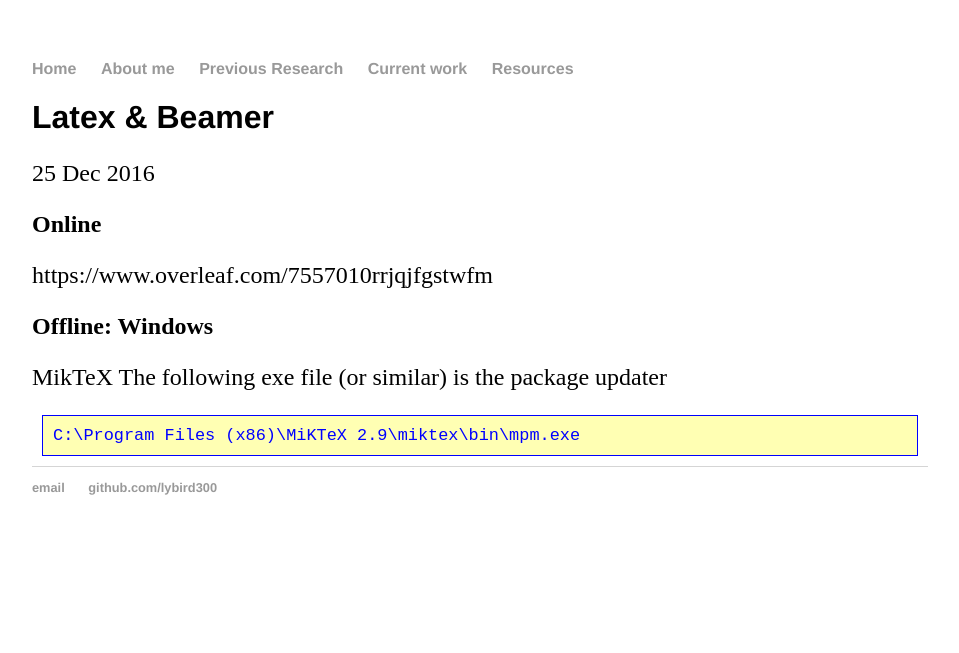
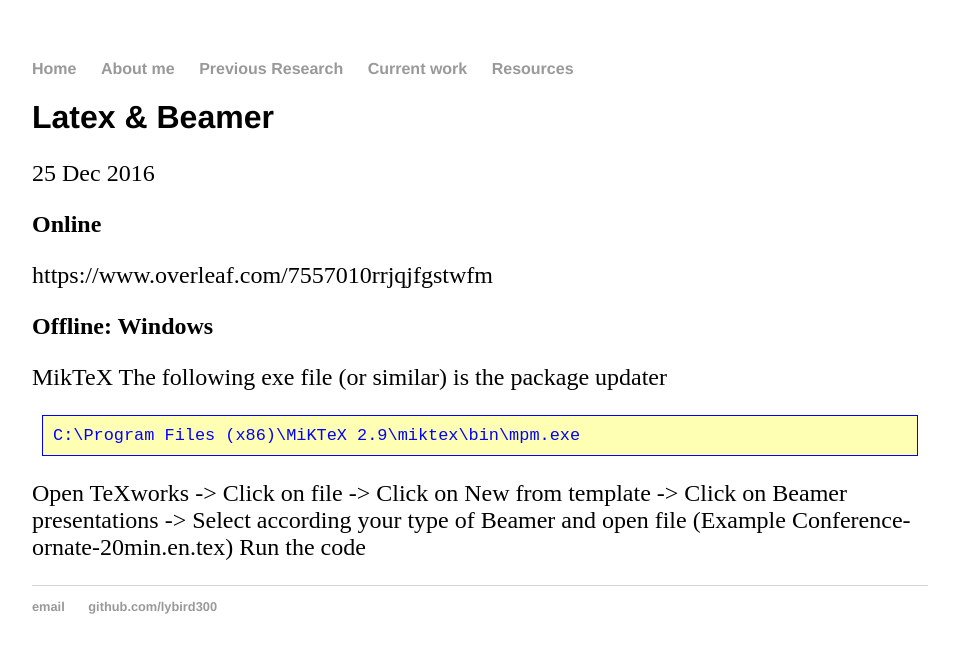
Before and after one commit to lybird300/lybird300.github.io, a Jekyll site: the page built from _posts/2016-12-25-latex-presentation.md, in a window 1280 px wide. Shown: the top 653 px of the page, without its empty margins (160-1119 px from the left). Built offline with Jekyll 4.4.1, drawn with Linux system fonts in a browser that asks for light colours.

Commit message:
Update 2016-12-25-latex-presentation.md

```diff
--- a/_posts/2016-12-25-latex-presentation.md
+++ b/_posts/2016-12-25-latex-presentation.md
@@ -9,3 +9,6 @@ https://www.overleaf.com/7557010rrjqjfgstwfm
 MikTeX
 The following exe file (or similar) is the package updater
 <pre><code>C:\Program Files (x86)\MiKTeX 2.9\miktex\bin\mpm.exe</code></pre>
+
+Open TeXworks -> Click on file -> Click on New from template -> Click on Beamer presentations -> Select according your type of Beamer and open file (Example Conference- ornate-20min.en.tex)
+Run the code
```
